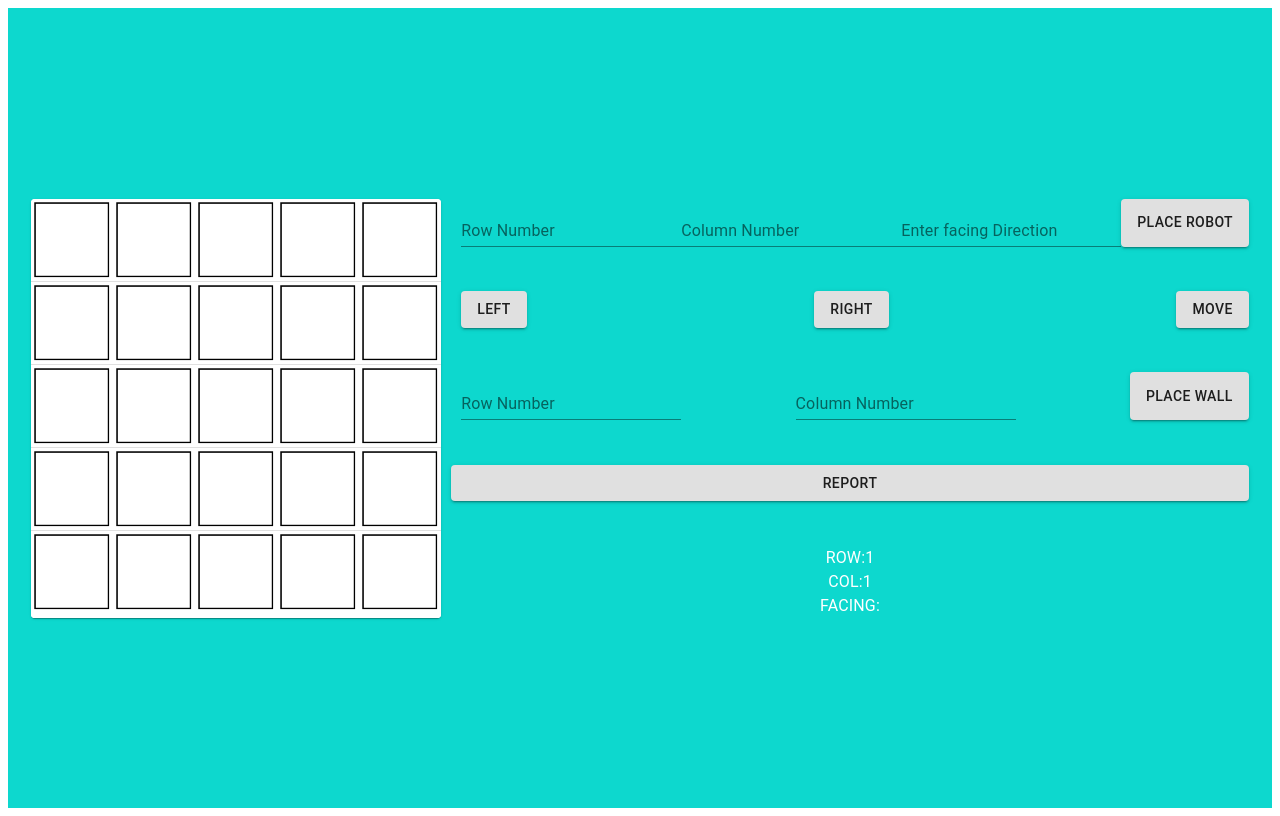
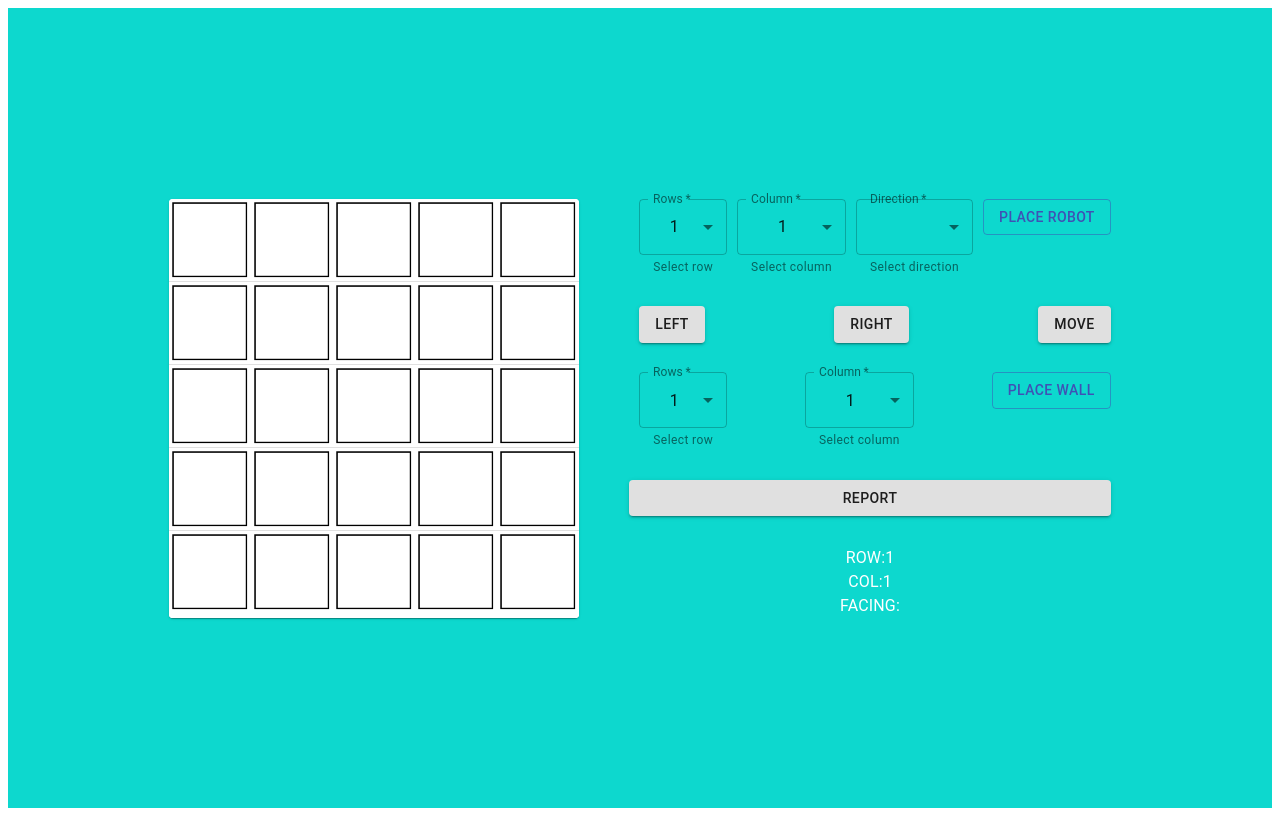
Before and after one commit to premjithkp89/Toy-Robot-Game, a React (Create React App) app in the folder toy-robot-game/: page / in a window 1280 px wide. Built offline with nearby package versions, Linux system fonts and the light colour scheme.

Commit message:
Material UI select menu added

```diff
--- a/toy-robot-game/src/components/InputSection.tsx
+++ b/toy-robot-game/src/components/InputSection.tsx
@@ -1,6 +1,7 @@
 import React, { FC } from "react";
 import { useDispatch, useSelector } from "react-redux";
 import { TextField, Button, Typography } from "@material-ui/core";
+import { Select, MenuItem, FormHelperText, FormControl, InputLabel } from '@material-ui/core';
 import {
   setRowNumber,
   setColNumber,
@@ -21,6 +22,11 @@ export const InputSection: FC<{}> = () => {
   const rowNumber = useSelector((state: RootState) => state.placeRobot.row);
 
   const colNumber = useSelector((state: RootState) => state.placeRobot.column);
+
+  const wallRowNumber = useSelector((state: RootState) => state.placeRobot.wallRow);
+
+  const wallColNumber = useSelector((state: RootState) => state.placeRobot.wallColumn);
+
 
 
   const currentDirection = useSelector(
@@ -135,7 +141,7 @@ export const InputSection: FC<{}> = () => {
     <>
       <div
         style={{
-          marginLeft: 10,
+          marginLeft: 50,
           display: "flex",
           flexDirection: "column",
           justifyContent: "space-between",
@@ -150,27 +156,44 @@ export const InputSection: FC<{}> = () => {
           }}
         >
           <div>
-            <TextField
-              type="number"
-              placeholder="Row"
-              label=" Row Number"
-              onChange={(e) => setRow(Number(e.target.value))}
-            ></TextField>
-            <TextField
-              type="number"
-              placeholder="Column"
-              label=" Column Number"
-              onChange={(e) => setCol(Number(e.target.value))}
-            ></TextField>
-            <TextField
-              placeholder="Direction"
-              label="Enter facing Direction"
-              onChange={(e) => setDirections(e.target.value)}
-            ></TextField>
+    <FormControl required variant="outlined" style={{ marginRight: 10}}>
+      <InputLabel shrink>Rows</InputLabel>
+      <Select  label = 'Rows' value={rowNumber} onChange={(e=>setRow(Number(e.target.value)))} >
+        <MenuItem value={1}>1</MenuItem>
+        <MenuItem value={2}>2</MenuItem>
+        <MenuItem value={3}>3</MenuItem>
+        <MenuItem value={4}>4</MenuItem>
+        <MenuItem value={5}>5</MenuItem>
+      </Select>
+      <FormHelperText>Select row</FormHelperText>
+    </FormControl>
+
+    <FormControl required variant="outlined" style={{ marginRight: 10}}>
+      <InputLabel shrink>Column</InputLabel>
+      <Select  label = 'Column' value={colNumber} onChange={(e=>setCol(Number(e.target.value)))} >
+        <MenuItem value={1}>1</MenuItem>
+        <MenuItem value={2}>2</MenuItem>
+        <MenuItem value={3}>3</MenuItem>
+        <MenuItem value={4}>4</MenuItem>
+        <MenuItem value={5}>5</MenuItem>
+      </Select>
+      <FormHelperText>Select column</FormHelperText>
+    </FormControl>
+    <FormControl required variant="outlined" style={{ marginRight: 10}}>
+      <InputLabel shrink>Direction</InputLabel>
+      <Select label='Direction' value={currentDirection} onChange={(e=>setDirections(e.target.value))} >
+        <MenuItem value={'NORTH'}>NORTH</MenuItem>
+        <MenuItem value={'SOUTH'}>SOUTH</MenuItem>
+        <MenuItem value={'EAST'}>EAST</MenuItem>
+        <MenuItem value={'WEST'}>WEST</MenuItem>
+      </Select>
+      <FormHelperText>Select direction</FormHelperText>
+    </FormControl>
           </div>
-          <Button variant="contained" onClick={onClickPlace}>
+          <div style={{  height:0}}><Button variant="outlined" size='medium' color='primary'  onClick={onClickPlace}>
             PLACE ROBOT
-          </Button>
+          </Button></div>
+
         </div>
         <div
           style={{
@@ -198,22 +221,34 @@ export const InputSection: FC<{}> = () => {
             justifyContent: "space-between",
           }}
         >
-          <TextField
-            type="number"
-            placeholder="Row"
-            label=" Row Number"
-            onChange={(e) => setWallRow(Number(e.target.value))}
-          ></TextField>
-          <TextField
-            type="number"
-            placeholder="Column"
-            label=" Column Number"
-            onChange={(e) => setWallCol(Number(e.target.value))}
-          ></TextField>
-          <Button variant="contained" onClick={() => handleClick("PLACE_WALL")}>
+ <FormControl required variant="outlined" style={{ marginRight: 10}}>
+      <InputLabel shrink>Rows</InputLabel>
+      <Select  label = 'Rows' value={wallRowNumber} onChange={(e=>setWallRow(Number(e.target.value)))} >
+        <MenuItem value={1}>1</MenuItem>
+        <MenuItem value={2}>2</MenuItem>
+        <MenuItem value={3}>3</MenuItem>
+        <MenuItem value={4}>4</MenuItem>
+        <MenuItem value={5}>5</MenuItem>
+      </Select>
+      <FormHelperText>Select row</FormHelperText>
+    </FormControl>
+
+    <FormControl required variant="outlined" style={{ marginRight: 10}}>
+      <InputLabel shrink>Column</InputLabel>
+      <Select  label = 'Column' value={wallColNumber} onChange={(e=>setWallCol(Number(e.target.value)))} >
+        <MenuItem value={1}>1</MenuItem>
+        <MenuItem value={2}>2</MenuItem>
+        <MenuItem value={3}>3</MenuItem>
+        <MenuItem value={4}>4</MenuItem>
+        <MenuItem value={5}>5</MenuItem>
+      </Select>
+      <FormHelperText>Select column</FormHelperText>
+    </FormControl>
+    <div style={{  height:0}}><Button variant="outlined" size='medium' color='primary'  onClick={()=>handleClick('PLACE_WALL')}>
             PLACE WALL
-          </Button>
+          </Button></div>
         </div>
+
         <Button variant="contained">REPORT</Button>
         <div>
            <Typography>ROW:{rowNumber} </Typography>
```
